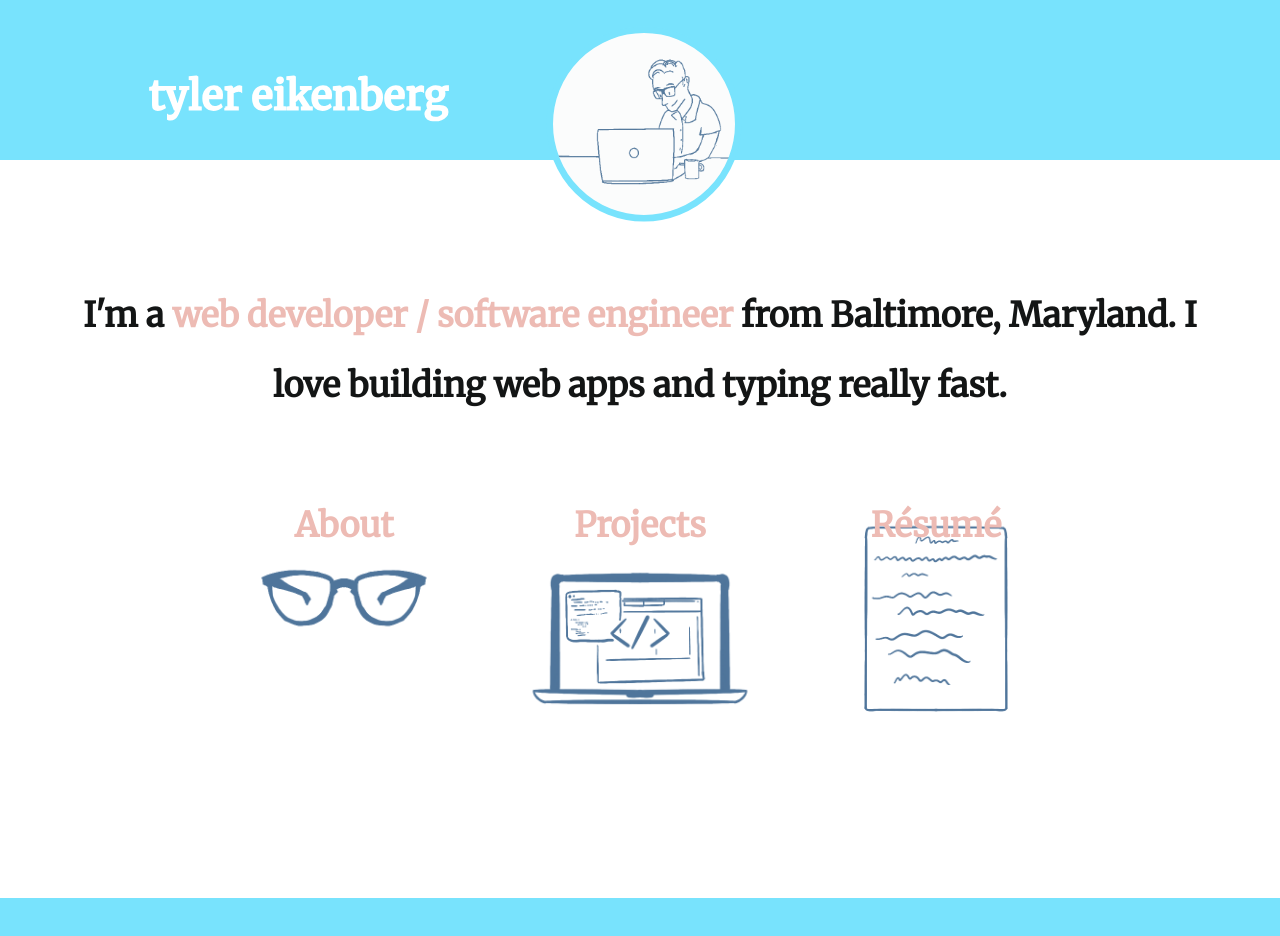
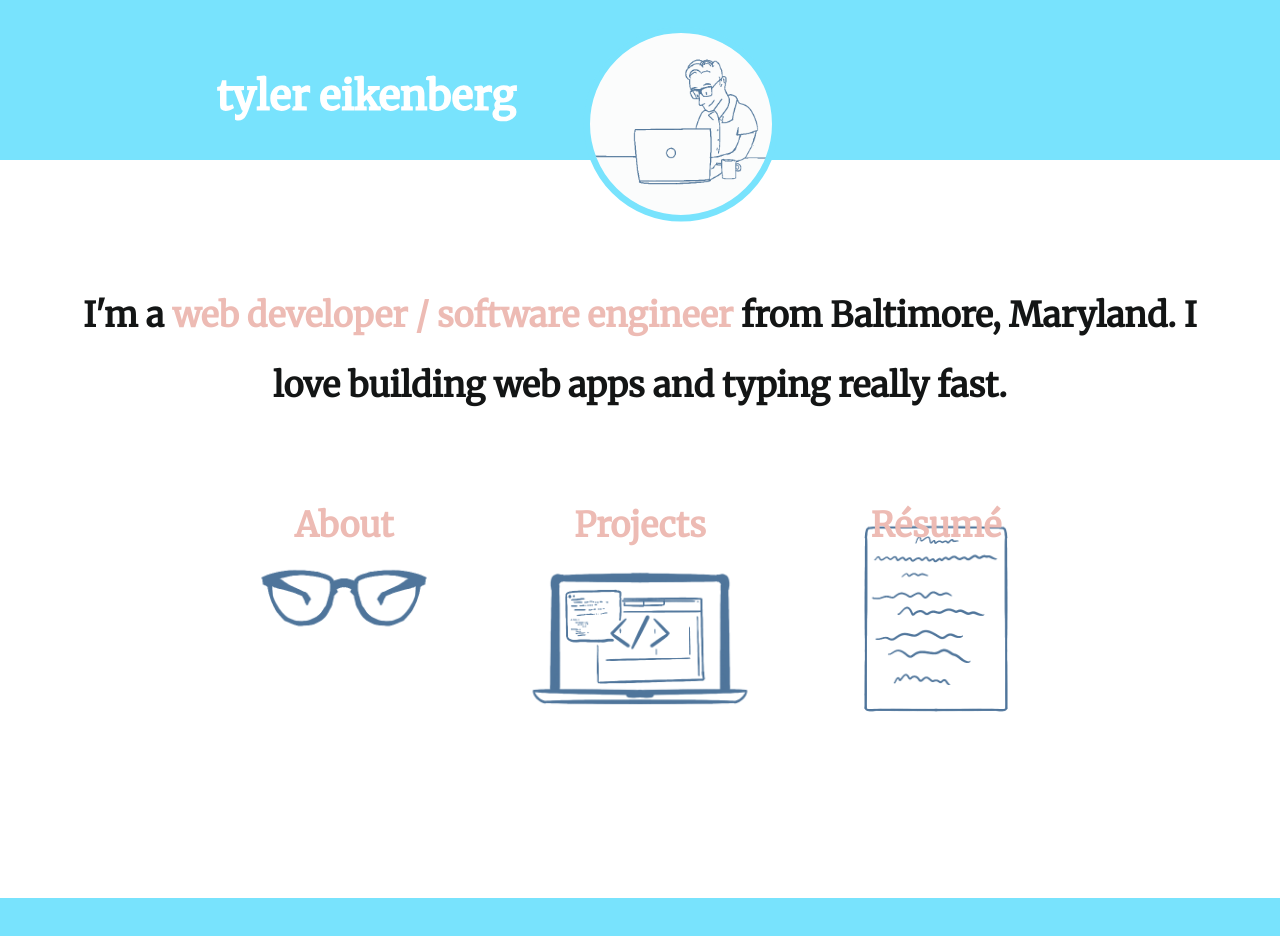
Before and after one commit to TylerEikenberg/Tyler-Eikenberg-Portfolio-Website, a React (Create React App) app: page / in a window 1280 px wide. Shown: the top 936 px of the page. Built offline with nearby package versions, Linux system fonts and the light colour scheme.

Commit message:
fixing header

```diff
--- a/src/App.css
+++ b/src/App.css
@@ -129,8 +129,8 @@ a {
     display: flex;
     flex-direction: row;
     justify-content: space-around;
-    width: 80%;
-    margin-right: 6vw;
+    width: 70%;
+    margin-right: 3vw;
   }
   .App-tyler-name-wrapper {
     margin-top: 5vh;
@@ -146,9 +146,11 @@ a {
   }
   .App-home-icons {
     display: flex;
+    justify-content: space-between;
     margin-top: 5vh;
     opacity: 0;
     animation: open 0.9s ease-in forwards 0.5s;
+    width: 20%;
   }
   .App-icons {
     transition: transform 0.3s;
```
